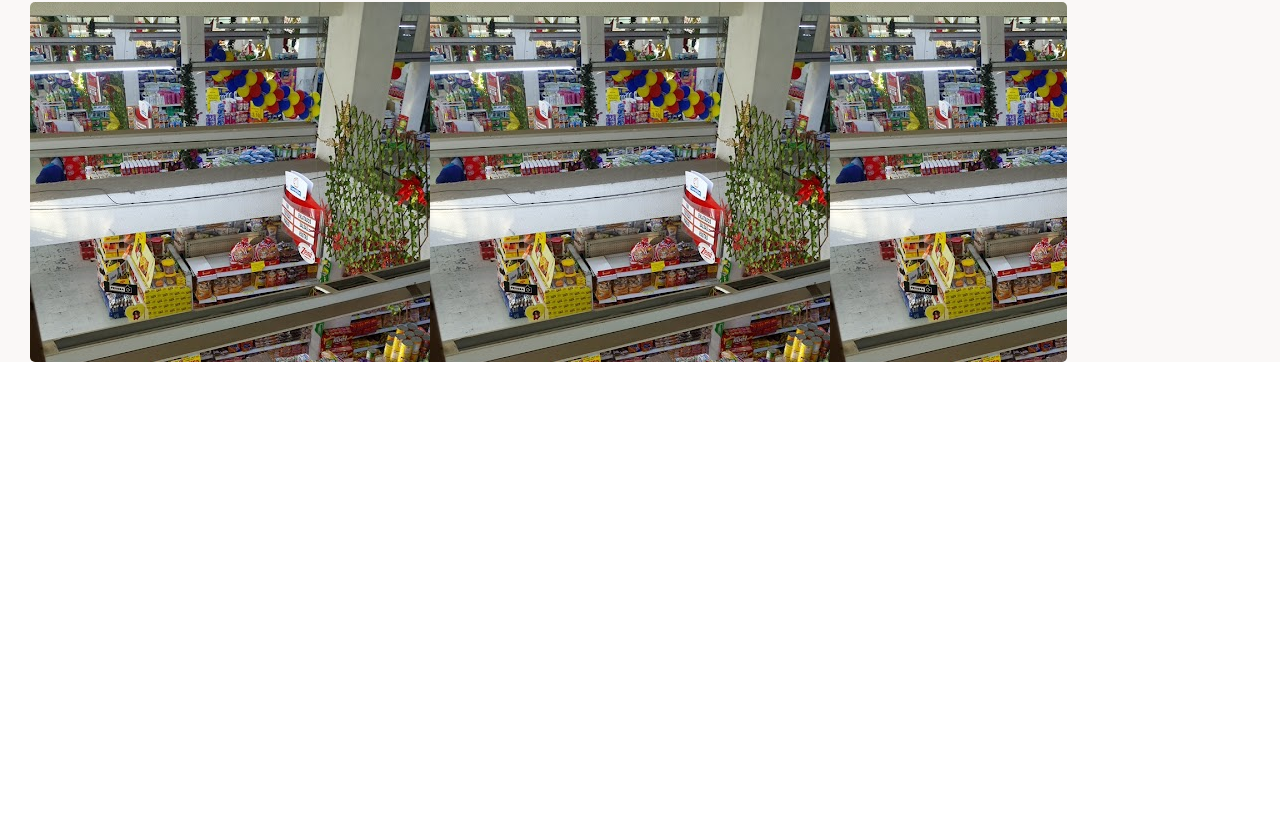
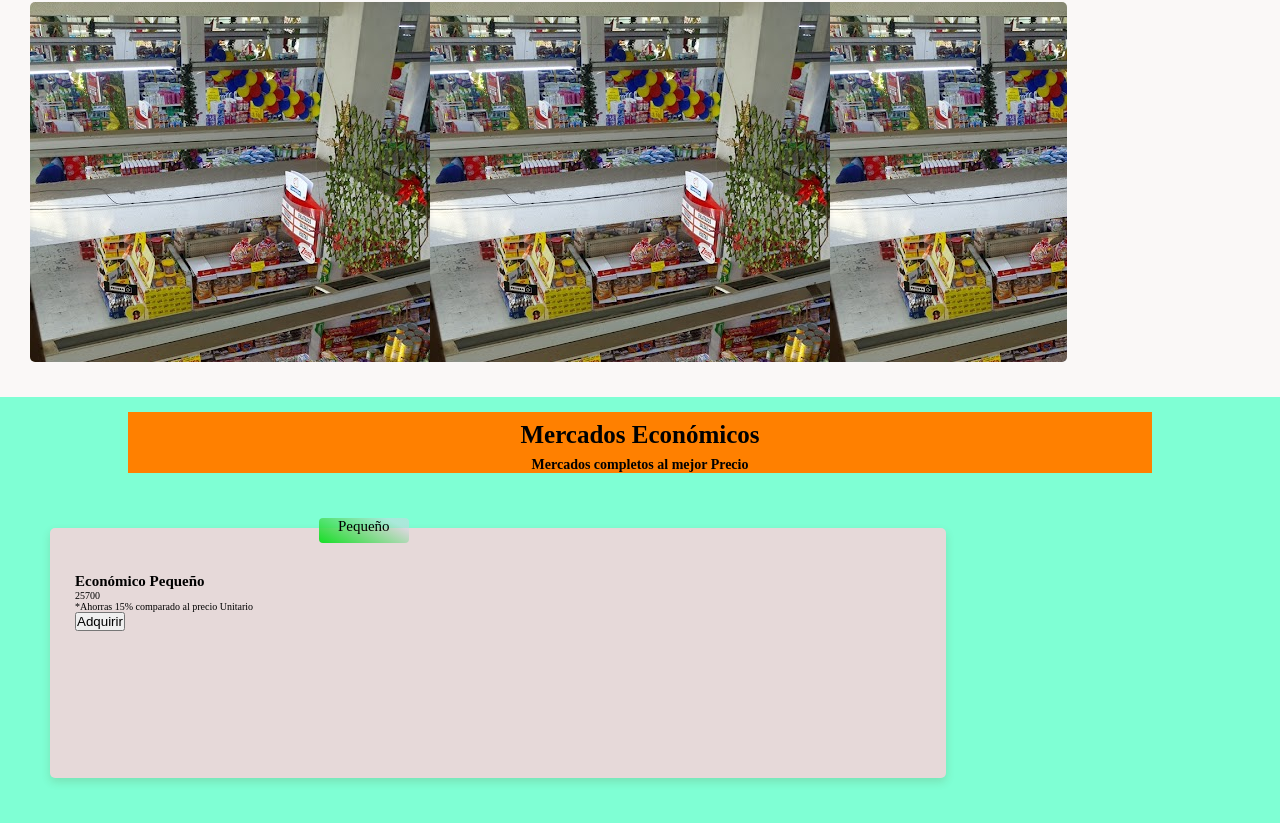
Before and after one commit to juansebastiancardona/landing-page-, a plain HTML site: page index.html in a window 1280 px wide. Shown: the part 3321-4144 px from the top of the page. Before the commit the page ends 3718 px from the top, so only its background shows below. Drawn offline with Linux system fonts and the light colour scheme.

Commit message:
estructurando y estilizando la seccion mercados economicos

```diff
--- a/css/estilos.css
+++ b/css/estilos.css
@@ -517,3 +517,71 @@ main{
     border-radius: 5px;
     background-image: url('/imagenes/4m.jpg');
 }
+
+
+/*Seccion de mercados economicos*/
+.contenedor__mercado--economico{
+    width: 100%;
+    height: auto;
+   background-color: aquamarine;
+    padding-top: 15px;
+}
+.mercado__economico--titulo{
+    width: 80%;
+    height: auto;
+    margin: 0 auto;
+    text-align: center;
+    margin-bottom: 30px;
+    background-color: #ff8000;
+
+
+}
+.mercado__economico--titulo h2{
+    font-size: 2.5rem;
+    font-weight: 800;
+    line-height: 4.5rem;
+}
+.mercado__economico--titulo p{
+    font-size: 1.4rem;
+    font-weight: 600;
+}
+
+/*slider*/
+.mercado__economico--slider{
+    display: flex;
+    height: 320px;
+    /*lineas de coidigo para el scroll horizontal*/
+    overflow-x: scroll;
+    overscroll-behavior-x: contain;
+    scroll-snap-type: x proximity;
+}
+.mercado__pequenio{
+    position: relative;
+    scroll-snap-align: center;
+    width: 70%;
+    height: 250px;
+    margin: 25px 50px;
+    border-radius: 5px;
+    background-color: rgb(230, 217, 217);
+    box-shadow: 0 4px 8px rgba(89,73,30, 0.16);
+}
+.titulouno{
+    position: absolute;
+    width: 90px;
+    height: 25px;
+    text-align: center;
+    left: 30%;
+    top: -10px;
+    font-size: 1.5rem;
+    border-radius: 4px;
+    background:linear-gradient(207.8deg, #d0d5e088 16.69%, #14df25 100%) ;
+
+}
+.mercado__pequenio--informacion{
+    margin-left: 25px;
+    margin-top: 45px;
+    margin-right: 15px;
+}
+.pequenio__informacion--titulo{
+    font-size: 1.5rem;
+}
--- a/index.html
+++ b/index.html
@@ -158,15 +158,31 @@
                 <div class="milpa__express--imagen"></div>
             </article>
 
+        </section>
+          <!--contenedor tipos de clientes-->
+        <section class="contenedor__mercado--economico">
+            <div class="mercado__economico--titulo">
+                <h2>Mercados Económicos</h2>
+                <p>Mercados completos al mejor Precio</p>
+            </div>
 
+            <section class="mercado__economico--slider">
+                <article class="mercado__pequenio">
+                    <p class="titulouno"> Pequeño</p>
+                    <div class="mercado__pequenio--informacion">
+                        <h3 class="pequenio__informacion--titulo">Económico Pequeño</h3>
+                        <p><span></span>25700</p>
+                        <p>*Ahorras 15% comparado al precio Unitario</p>
+                        <button>Adquirir</button>
+                    </div>
 
+                </article>
 
+            </section>
 
 
 
         </section>
-          <!--contenedor tipos de clientes-->
-        <section></section>
     </main>
 
 </body>
```
